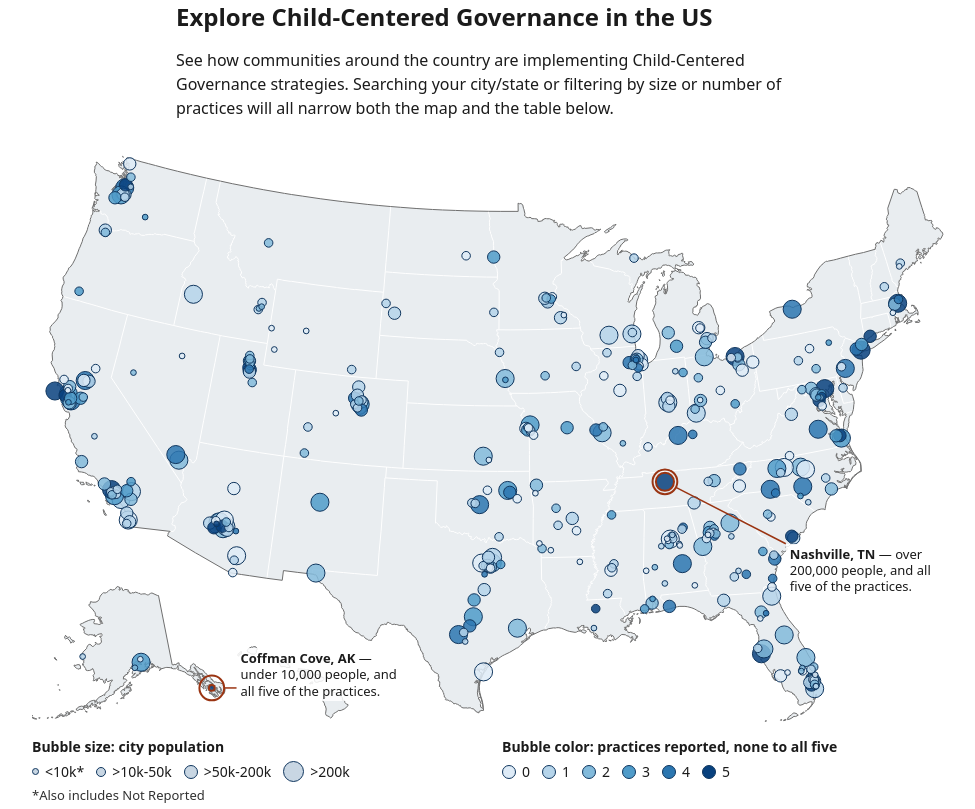
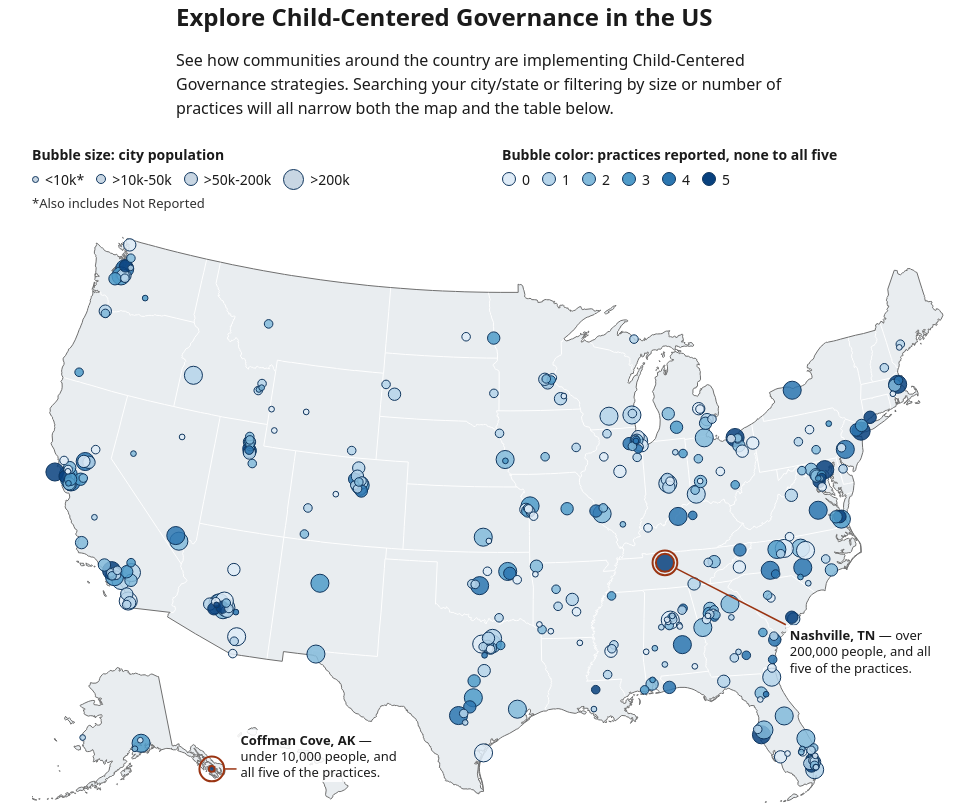
Before and after one commit to frankelavsky/cacr_prototype, a website: page src/index.html in a window 1280 px wide. Shown: the part 1055-1864 px from the top of the page, without its empty margins (144-1119 px from the left). Drawn offline with Linux system fonts and the light colour scheme.

Commit message:
move legend above map for better room

```diff
--- a/src/ccg-dashboard.css
+++ b/src/ccg-dashboard.css
@@ -634,10 +634,12 @@
   }
 }
 
+/* The key sits above the map, not under it: below the map it pushed the table a legend's
+   height further down, and the reader needs the encoding before the bubbles, not after. */
 #ccg-dashboard .ccg-legend {
   display: grid;
   gap: 0.75rem;
-  margin-block-start: 0.75rem;
+  margin-block-end: 0.75rem;
   font-size: 0.875rem;
 }
 
--- a/src/index.html
+++ b/src/index.html
@@ -72,29 +72,13 @@
       <p>See how communities around the country are implementing Child-Centered Governance strategies. Searching your city/state or filtering by size or number of practices will all narrow both the map and the table below.</p>
 
       <!--
-        The graphic — map, callouts, legend — is one aria-hidden block. Everything it
+        The graphic — legend, map, callouts — is one aria-hidden block. Everything it
         encodes is stated in words in the figcaption, which is the accessible alternative.
         aria-label is a short name for the figure, so the figcaption is not also read as
         its label.
       -->
       <figure class="ccg-figure" id="ccg-map" aria-label="Map of the surveyed cities">
         <div class="ccg-figure__graphic" aria-hidden="true">
-          <div class="ccg-map">
-            <!--
-              viewBox is re-read from CCG_DATA.basemap at run time; the value here is
-              today's us-atlas box, so the box is right before the script runs.
-              The three paths and the two layers are drawn into by ccg-dashboard.js.
-              Pin callout labels are appended after the svg, positioned over it.
-            -->
-            <svg class="ccg-map__svg" viewBox="0 0 975 610" aria-hidden="true" focusable="false">
-              <path class="ccg-map__land"></path>
-              <path class="ccg-map__states"></path>
-              <path class="ccg-map__outline"></path>
-              <g class="ccg-map__cities"></g>
-              <g class="ccg-map__annotations"></g>
-            </svg>
-          </div>
-
           <div class="ccg-legend">
             <div class="ccg-legend__group ccg-legend__group--size">
               <p class="ccg-legend__title">Bubble size: city population</p>
@@ -120,6 +104,22 @@
                 <li class="ccg-legend__item" data-ccg-count="5"><span class="ccg-legend__dot"></span><span class="ccg-legend__label">5</span></li>
               </ul>
             </div>
+          </div>
+
+          <div class="ccg-map">
+            <!--
+              viewBox is re-read from CCG_DATA.basemap at run time; the value here is
+              today's us-atlas box, so the box is right before the script runs.
+              The three paths and the two layers are drawn into by ccg-dashboard.js.
+              Pin callout labels are appended after the svg, positioned over it.
+            -->
+            <svg class="ccg-map__svg" viewBox="0 0 975 610" aria-hidden="true" focusable="false">
+              <path class="ccg-map__land"></path>
+              <path class="ccg-map__states"></path>
+              <path class="ccg-map__outline"></path>
+              <g class="ccg-map__cities"></g>
+              <g class="ccg-map__annotations"></g>
+            </svg>
           </div>
         </div>
         <!-- Static: it says what a bubble means and which cities the projection leaves
```
